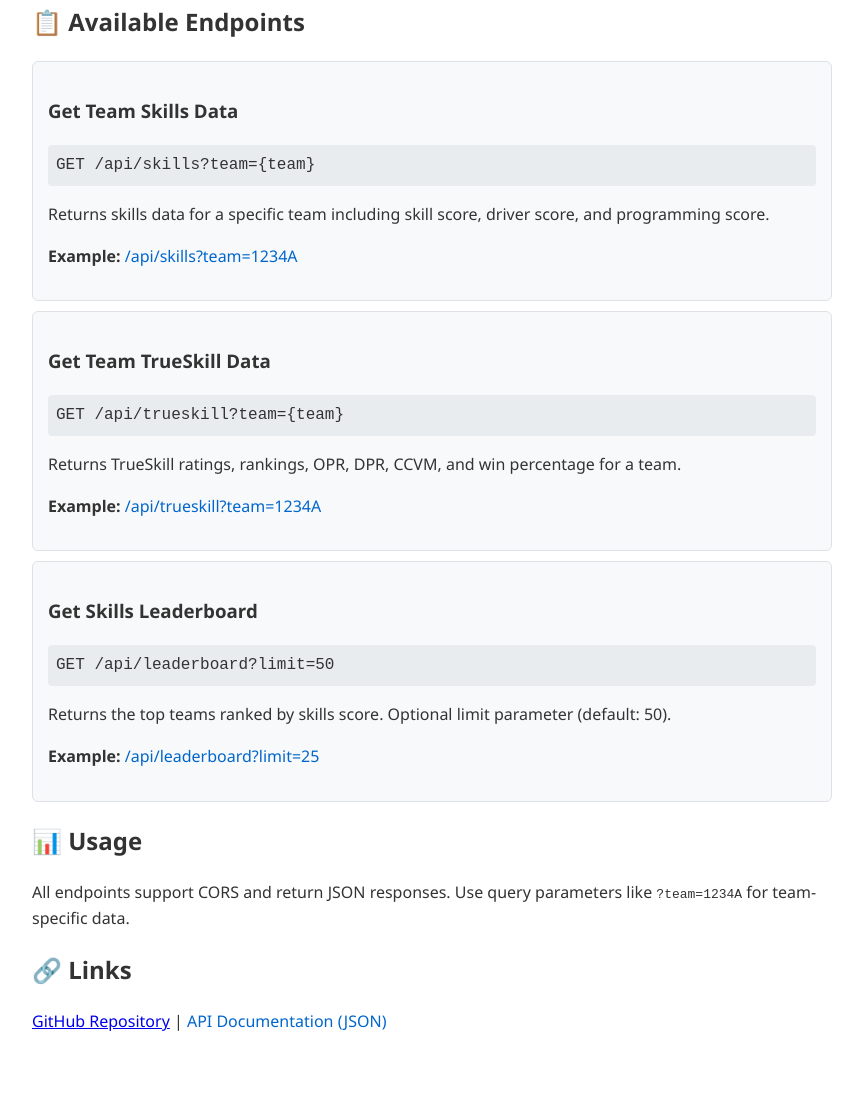
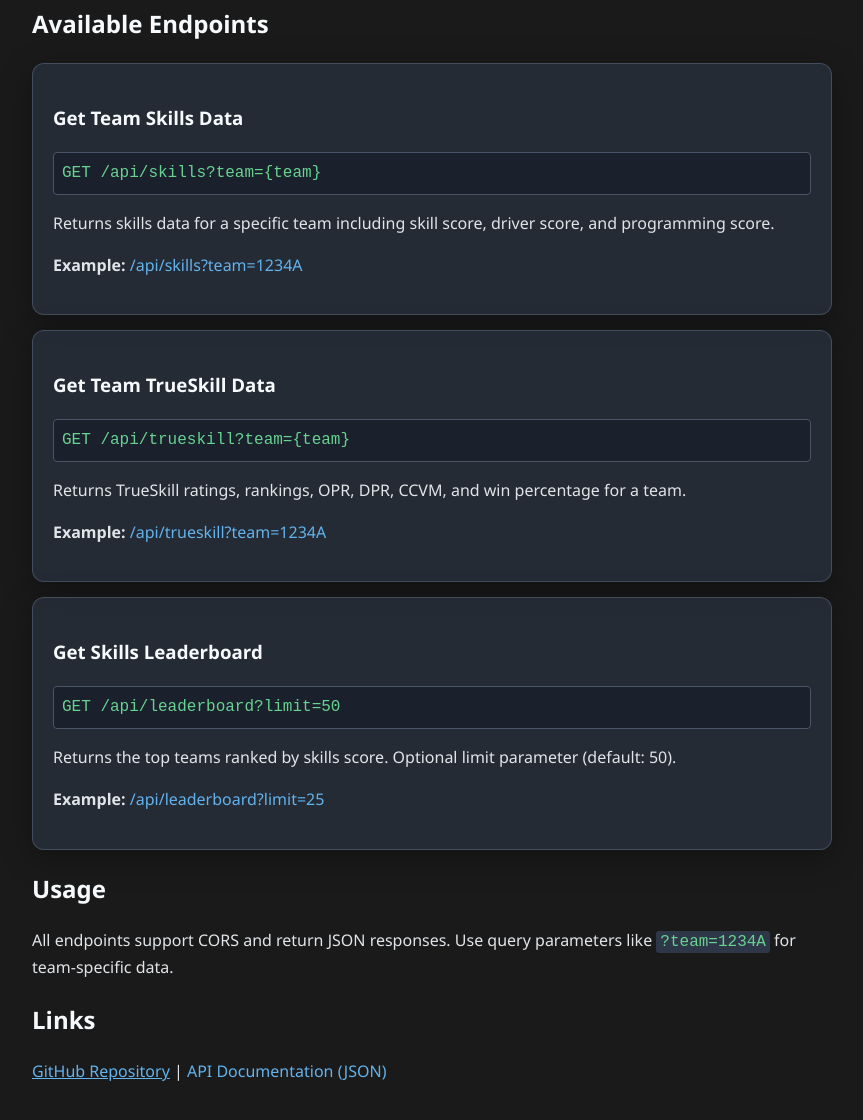
Before and after one commit to aryamanrtunjay/VRC_TrueSkill_API, a website: page public/index.html in a window 1280 px wide. Shown: the part 260-1380 px from the top of the page, without its empty margins (208-1071 px from the left). Before the commit the page ends 1331 px from the top, so only its background shows below. Drawn offline with Linux system fonts and the light colour scheme.

Commit message:
Modified api documentation

```diff
--- a/public/index.html
+++ b/public/index.html
@@ -11,44 +11,68 @@
             margin: 0 auto;
             padding: 20px;
             line-height: 1.6;
-            color: #333;
+            color: #e1e5e9;
+            background-color: #1a1a1a;
         }
         .header {
             text-align: center;
             margin-bottom: 40px;
             padding: 20px;
-            background: linear-gradient(135deg, #667eea 0%, #764ba2 100%);
+            background: linear-gradient(135deg, #4a5568 0%, #2d3748 100%);
             color: white;
             border-radius: 8px;
+            border: 1px solid #4a5568;
         }
         .endpoint {
-            background: #f8f9fa;
-            border: 1px solid #dee2e6;
-            border-radius: 6px;
-            padding: 15px;
-            margin: 10px 0;
+            background: rgba(45, 55, 72, 0.6);
+            backdrop-filter: blur(10px);
+            -webkit-backdrop-filter: blur(10px);
+            border: 1px solid rgba(74, 85, 104, 0.8);
+            border-radius: 12px;
+            padding: 20px;
+            margin: 15px 0;
+            box-shadow: 0 8px 32px rgba(0, 0, 0, 0.3);
         }
         .endpoint-url {
             font-family: 'Courier New', monospace;
-            background: #e9ecef;
+            background: #1a202c;
+            color: #68d391;
             padding: 8px;
             border-radius: 4px;
             margin: 5px 0;
+            border: 1px solid #4a5568;
         }
         .example {
-            color: #0066cc;
+            color: #63b3ed;
             text-decoration: none;
         }
         .example:hover {
             text-decoration: underline;
+            color: #90cdf4;
         }
         .status {
             display: inline-block;
-            background: #28a745;
+            background: #38a169;
             color: white;
             padding: 4px 8px;
             border-radius: 4px;
             font-size: 12px;
+        }
+        h2, h3 {
+            color: #f7fafc;
+        }
+        code {
+            background: #2d3748;
+            color: #68d391;
+            padding: 2px 4px;
+            border-radius: 3px;
+            font-family: 'Courier New', monospace;
+        }
+        a {
+            color: #63b3ed;
+        }
+        a:hover {
+            color: #90cdf4;
         }
     </style>
 </head>
@@ -59,7 +83,7 @@
         <span class="status">Active</span>
     </div>
 
-    <h2>📋 Available Endpoints</h2>
+    <h2>Available Endpoints</h2>
 
     <div class="endpoint">
         <h3>Get Team Skills Data</h3>
@@ -82,10 +106,10 @@
         <p><strong>Example:</strong> <a href="/api/leaderboard?limit=25" class="example">/api/leaderboard?limit=25</a></p>
     </div>
 
-    <h2>📊 Usage</h2>
+    <h2>Usage</h2>
     <p>All endpoints support CORS and return JSON responses. Use query parameters like <code>?team=1234A</code> for team-specific data.</p>
 
-    <h2>🔗 Links</h2>
+    <h2>Links</h2>
     <p>
         <a href="https://github.com/a-coder4/VRC_TrueSkill_API" target="_blank">GitHub Repository</a> |
         <a href="https://openskill-dusky.vercel.app" class="example">API Documentation (JSON)</a>
```
